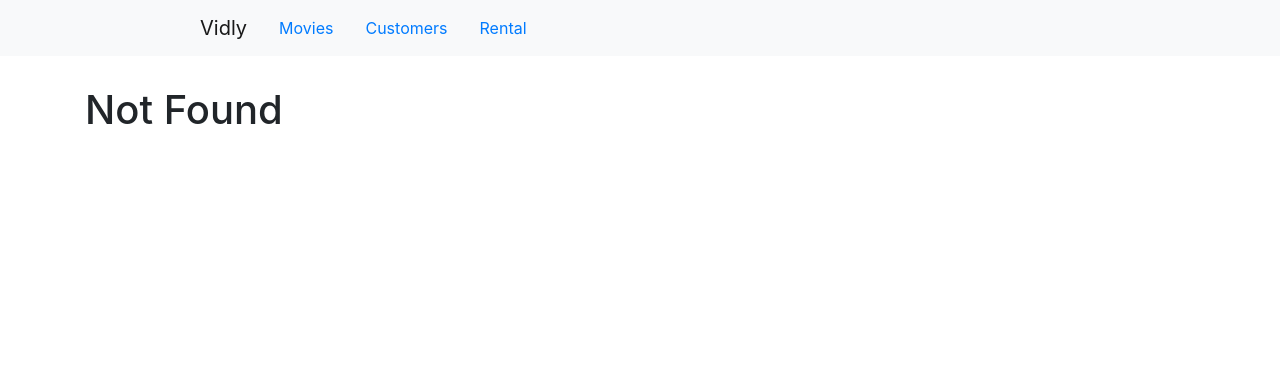
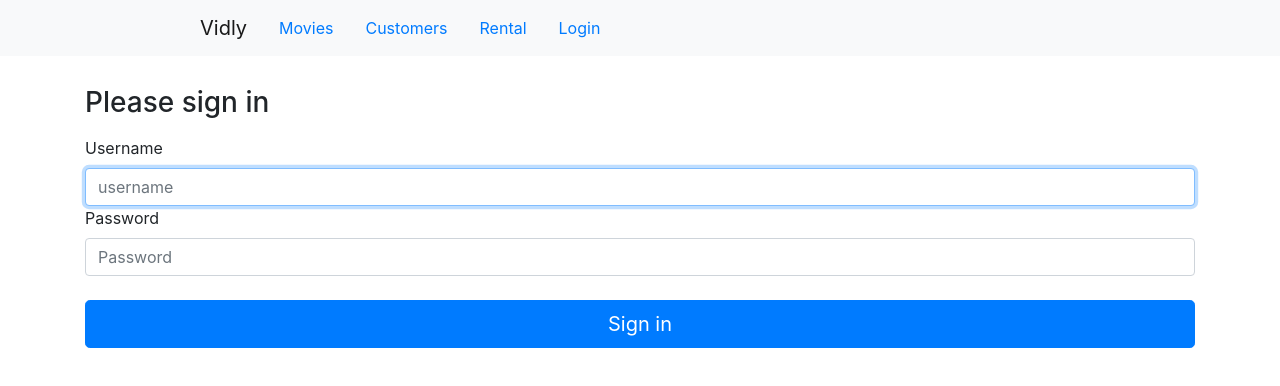
Before and after one commit to wenping001/vidly, a React (Create React App) app: page /login in a window 1280 px wide. Before the commit this address led to /not-found. Shown: the top 386 px of the page. Built offline with nearby package versions, Linux system fonts and the light colour scheme.

Commit message:
handle multiple error.

```diff
--- a/src/App.js
+++ b/src/App.js
@@ -1,15 +1,16 @@
-import Movies from './components/Movies';
-import Customer from './components/Customer';
-import Rental from './components/Rental';
+import Movies from "./components/Movies";
+import Customer from "./components/Customer";
+import Rental from "./components/Rental";
 import {
   BrowserRouter as Router,
   Link,
   Route,
   Switch,
   Redirect,
-} from 'react-router-dom';
-import NotFound from './components/NotFound';
-import MovieForm from './components/common/MovieForm';
+} from "react-router-dom";
+import NotFound from "./components/NotFound";
+import MovieForm from "./components/common/MovieForm";
+import LoginForm from "./components/LoginForm";
 function App() {
   return (
     <div className="App">
@@ -30,6 +31,9 @@ function App() {
           <Link className="nav-link" to="/rental">
             Rental
           </Link>
+          <Link className="nav-link" to="/login">
+            Login
+          </Link>
         </nav>
 
         <main className="container">
@@ -44,6 +48,9 @@ function App() {
             <Route path="/rental">
               <Rental />
             </Route>
+            <Route path="/login">
+              <LoginForm />
+            </Route>
             <Route path="/not-found" component={NotFound} />
             <Redirect from="/" exact to="/movies" />
             <Redirect to="/not-found" />
--- /dev/null
+++ b/src/components/LoginForm.jsx
@@ -0,0 +1,53 @@
+import { useState } from "react";
+function LoginForm() {
+  const [account, setAccount] = useState({ username: "", password: "" });
+  const handleSubmit = (e) => {
+    e.preventDefault();
+    console.log("submited");
+  };
+
+  const handleChange = ({ target: input }) => {
+    let copyAccount = { ...account };
+    copyAccount[input.name] = input.value;
+    setAccount(copyAccount);
+  };
+  return (
+    <main className="form-signin">
+      <form onSubmit={handleSubmit}>
+        <h1 className="h3 mb-3 fw-normal">Please sign in</h1>
+
+        <div className="form-floating">
+          <label for="floatingInput">Username</label>
+          <input
+            autoFocus
+            value={account.username}
+            onChange={handleChange}
+            name="username"
+            className="form-control"
+            id="floatingInput"
+            placeholder="username"
+          />
+        </div>
+        <div className="form-floating">
+          <label for="floatingPassword">Password</label>
+          <input
+            type="password"
+            name="password"
+            value={account.password}
+            onChange={handleChange}
+            className="form-control"
+            id="floatingPassword"
+            placeholder="Password"
+          />
+        </div>
+
+        <br />
+        <button className="w-100 btn btn-lg btn-primary" type="submit">
+          Sign in
+        </button>
+      </form>
+    </main>
+  );
+}
+
+export default LoginForm;
```
